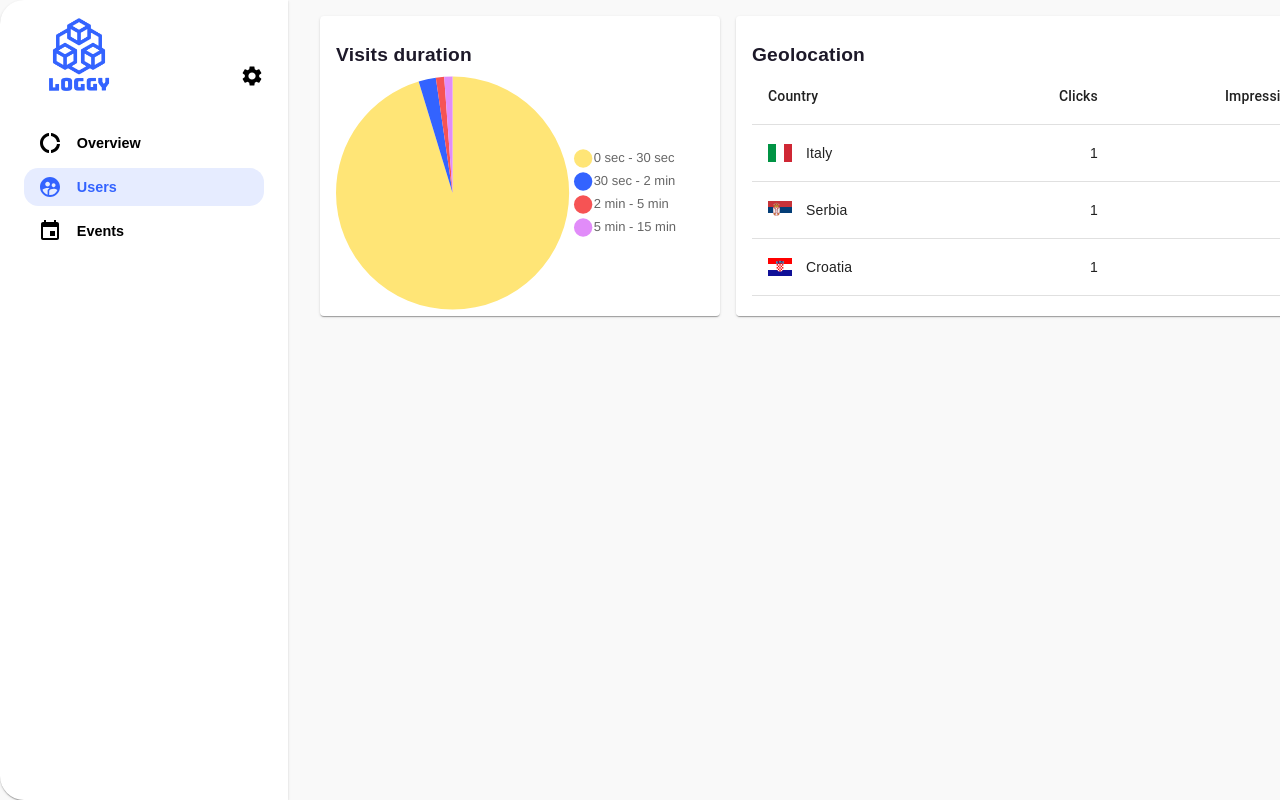
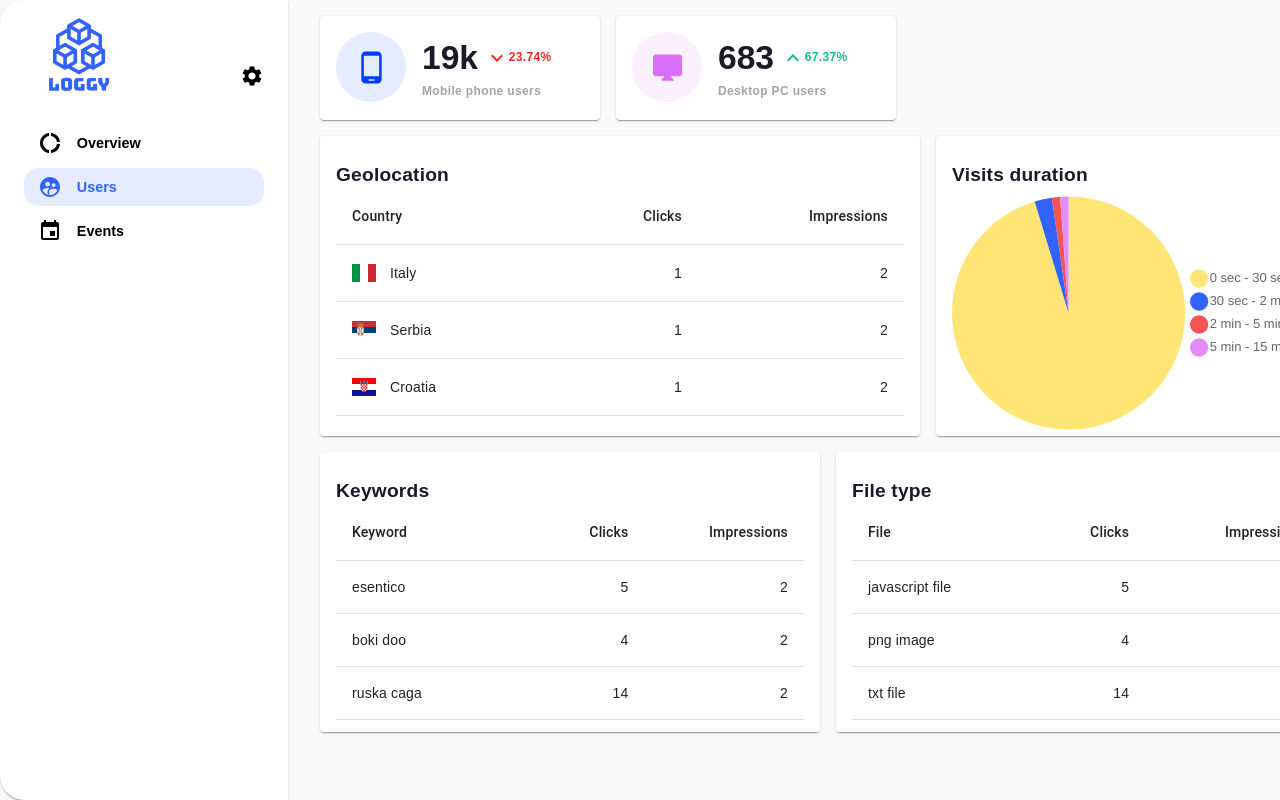
Before and after one commit to dsisovic/React-Log-Analyser, a React (Create React App) app: page /users in a window 1280 px wide. Shown: the top 800 px of the page. Built offline with nearby package versions, Linux system fonts and the light colour scheme.

Commit message:
Finished Users

```diff
--- a/src/components/users/Users.tsx
+++ b/src/components/users/Users.tsx
@@ -1,8 +1,15 @@
 import PieChart from "../../ui-components/chart/PieChart";
 import CardContainer from "../../ui-components/card/Card";
+import DesktopMacIcon from '@mui/icons-material/DesktopMac';
 import TableComponent from '../../ui-components/table/Table';
+import PhoneAndroidIcon from '@mui/icons-material/PhoneAndroid';
 import statisticsStyles from "../statistics/Statistics.module.scss";
+import KeyboardArrowUpIcon from "@mui/icons-material/KeyboardArrowUp";
+import KeyboardArrowDownIcon from "@mui/icons-material/KeyboardArrowDown";
 import { TableAlignment } from "../../ui-components/table/ts/enums/table-alignment.enum";
+
+const cardWidth = "280px";
+const cardHeight = "104px";
 
 const headers = [
   { value: 'Country', alignment: TableAlignment.LEFT },
@@ -16,6 +23,33 @@ const rows = [
   { data: [{ 'row-0': 'Croatia', alignment: TableAlignment.LEFT, showImage: true }, { 'row-1': 1, alignment: TableAlignment.RIGHT }, { 'row-2': 2, alignment: TableAlignment.RIGHT }] },
   { data: [{ 'row-0': 'Japan', alignment: TableAlignment.LEFT, showImage: true }, { 'row-1': 1, alignment: TableAlignment.RIGHT }, { 'row-2': 2, alignment: TableAlignment.RIGHT }] },
   { data: [{ 'row-0': 'Hungary', alignment: TableAlignment.LEFT, showImage: true }, { 'row-1': 1, alignment: TableAlignment.RIGHT }, { 'row-2': 2, alignment: TableAlignment.RIGHT }] }
+];
+
+const keywordHeaders = [
+  { value: 'Keyword', alignment: TableAlignment.LEFT },
+  { value: 'Clicks', alignment: TableAlignment.RIGHT },
+  { value: 'Impressions', alignment: TableAlignment.RIGHT }
+];
+
+const keywordRows = [
+  { data: [{ 'row-0': 'esentico', alignment: TableAlignment.LEFT }, { 'row-1': 5, alignment: TableAlignment.RIGHT }, { 'row-2': 2, alignment: TableAlignment.RIGHT }] },
+  { data: [{ 'row-0': 'boki doo', alignment: TableAlignment.LEFT }, { 'row-1': 4, alignment: TableAlignment.RIGHT }, { 'row-2': 2, alignment: TableAlignment.RIGHT }] },
+  { data: [{ 'row-0': 'ruska caga', alignment: TableAlignment.LEFT }, { 'row-1': 14, alignment: TableAlignment.RIGHT }, { 'row-2': 2, alignment: TableAlignment.RIGHT }] },
+  { data: [{ 'row-0': 'esentico boki doo', alignment: TableAlignment.LEFT }, { 'row-1': 12, alignment: TableAlignment.RIGHT }, { 'row-2': 2, alignment: TableAlignment.RIGHT }] },
+  { data: [{ 'row-0': 'caga cajetina', alignment: TableAlignment.LEFT }, { 'row-1': 47, alignment: TableAlignment.RIGHT }, { 'row-2': 2, alignment: TableAlignment.RIGHT }] }
+];
+
+const filetypeRows = [
+  { data: [{ 'row-0': 'javascript file', alignment: TableAlignment.LEFT }, { 'row-1': 5, alignment: TableAlignment.RIGHT }, { 'row-2': 2, alignment: TableAlignment.RIGHT }] },
+  { data: [{ 'row-0': 'png image', alignment: TableAlignment.LEFT }, { 'row-1': 4, alignment: TableAlignment.RIGHT }, { 'row-2': 2, alignment: TableAlignment.RIGHT }] },
+  { data: [{ 'row-0': 'txt file', alignment: TableAlignment.LEFT }, { 'row-1': 14, alignment: TableAlignment.RIGHT }, { 'row-2': 2, alignment: TableAlignment.RIGHT }] },
+  { data: [{ 'row-0': 'html file', alignment: TableAlignment.LEFT }, { 'row-1': 12, alignment: TableAlignment.RIGHT }, { 'row-2': 2, alignment: TableAlignment.RIGHT }] }
+];
+
+const filetypeHeaders = [
+  { value: 'File', alignment: TableAlignment.LEFT },
+  { value: 'Clicks', alignment: TableAlignment.RIGHT },
+  { value: 'Impressions', alignment: TableAlignment.RIGHT }
 ];
 
 const doughnutData = {
@@ -65,16 +99,54 @@ const Users = () => {
   return (
     <>
       <div className={statisticsStyles.card}>
-      <CardContainer style={{ width: '400px', height: '300px' }}>
-          <div className={`${statisticsStyles["card__content--chart"]}`}>
-            <h3>Visits duration</h3>
-
-            <PieChart data={doughnutData} options={dougnutOptions} width={350} height={250}
+      <CardContainer style={{ width: cardWidth, height: cardHeight }}>
+          <div className={statisticsStyles["card__content"]}>
+            <span
+              className={`${statisticsStyles["card__icon"]} ${statisticsStyles["card__icon--user"]}`}
             >
-            </PieChart>
+              <PhoneAndroidIcon sx={{ fontSize: 35, color: "#003CFF" }} />
+            </span>
+            <div>
+              <h3 className={statisticsStyles["card__content--value"]}>
+                19k
+                <span
+                  className={`${statisticsStyles["card__content--subheader"]} ${statisticsStyles["card__content--subheader-decrease"]}`}
+                >
+                  <KeyboardArrowDownIcon />
+                  23.74%
+                </span>
+              </h3>
+              <span className={statisticsStyles["card__content--label"]}>
+                Mobile phone users
+              </span>
+            </div>
           </div>
         </CardContainer>
-
+        <CardContainer style={{ width: cardWidth, height: cardHeight }}>
+          <div className={statisticsStyles["card__content"]}>
+            <span
+              className={`${statisticsStyles["card__icon"]} ${statisticsStyles["card__icon--comment"]}`}
+            >
+              <DesktopMacIcon sx={{ fontSize: 35, color: "#D96FF8" }} />
+            </span>
+            <div>
+              <h3 className={statisticsStyles["card__content--value"]}>
+                683
+                <span
+                  className={`${statisticsStyles["card__content--subheader"]} ${statisticsStyles["card__content--subheader-increase"]}`}
+                >
+                  <KeyboardArrowUpIcon />
+                  67.37%
+                </span>
+              </h3>
+              <span className={statisticsStyles["card__content--label"]}>
+                Desktop PC users
+              </span>
+            </div>
+          </div>
+        </CardContainer>
+      </div>
+      <div className={statisticsStyles.card}>
         <CardContainer style={{ width: '600px', height: '300px', overflow: 'auto' }}>
           <div className={`${statisticsStyles["card__content--chart"]}`}>
             <h3>Geolocation</h3>
@@ -84,6 +156,38 @@ const Users = () => {
             </div>
           </div>
         </CardContainer>
+
+        <CardContainer style={{ width: '400px', height: '300px' }}>
+          <div className={`${statisticsStyles["card__content--chart"]}`}>
+            <h3>Visits duration</h3>
+
+            <PieChart data={doughnutData} options={dougnutOptions} width={350} height={250}
+            >
+            </PieChart>
+          </div>
+        </CardContainer>
+      </div>
+
+      <div className={statisticsStyles.card}>
+        <CardContainer style={{ width: '500px', height: '280px', overflow: 'auto' }}>
+          <div className={`${statisticsStyles["card__content--chart"]}`}>
+            <h3>Keywords</h3>
+
+            <div className={`${statisticsStyles["card__content"]}`}>
+              <TableComponent rows={keywordRows} headers={keywordHeaders} minWidth={450}></TableComponent>
+            </div>
+          </div>
+        </CardContainer>
+
+        <CardContainer style={{ width: '500px', height: '280px', overflow: 'auto' }}>
+          <div className={`${statisticsStyles["card__content--chart"]}`}>
+            <h3>File type</h3>
+
+            <div className={`${statisticsStyles["card__content"]}`}>
+              <TableComponent rows={filetypeRows} headers={filetypeHeaders} minWidth={450}></TableComponent>
+            </div>
+          </div>
+        </CardContainer>
       </div>
     </>
   );
```
